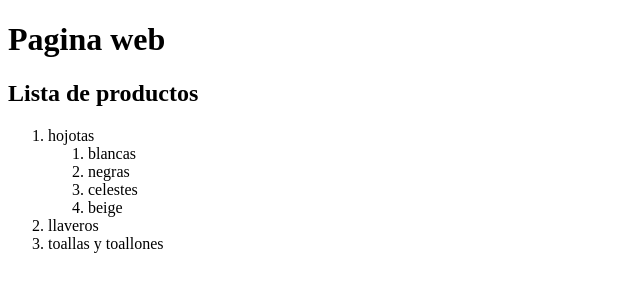
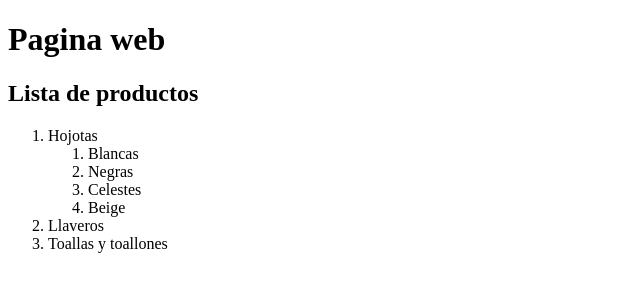
Before and after one commit to corneliorebotaronicolas-rgb/UTN-clases-de-programacion, a plain HTML site: page index.html in a window 1280 px wide. Shown: the full height of the page, 0-640 px from the left. Drawn offline with Linux system fonts and the light colour scheme.

Commit message:
agregue algo a la pagina

```diff
--- a/index.html
+++ b/index.html
@@ -9,16 +9,16 @@
     <h1>Pagina web</h1>
     <h2>Lista de productos</h2>
     <ol>
-        <li>hojotas
+        <li>Hojotas
             <ol>
-                <li>blancas</li>
-                <li>negras</li>
-                <li>celestes</li>
-                <li>beige</li>
+                <li>Blancas</li>
+                <li>Negras</li>
+                <li>Celestes</li>
+                <li>Beige</li>
             </ol>
         </li>
-        <li>llaveros</li>
-        <li>toallas y toallones</li>
+        <li>Llaveros</li>
+        <li>Toallas y toallones</li>
     </ol>
 </body>
 </html>
```
Also changed, not shown: hojotas.html (renamed from index-nuevo.html).
